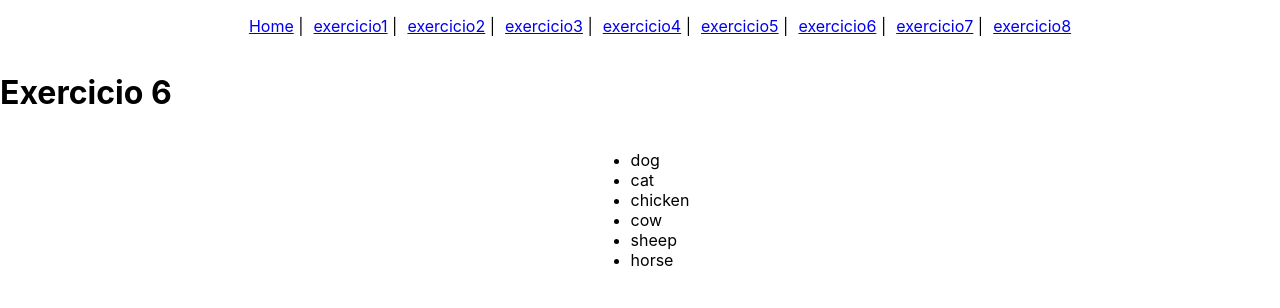
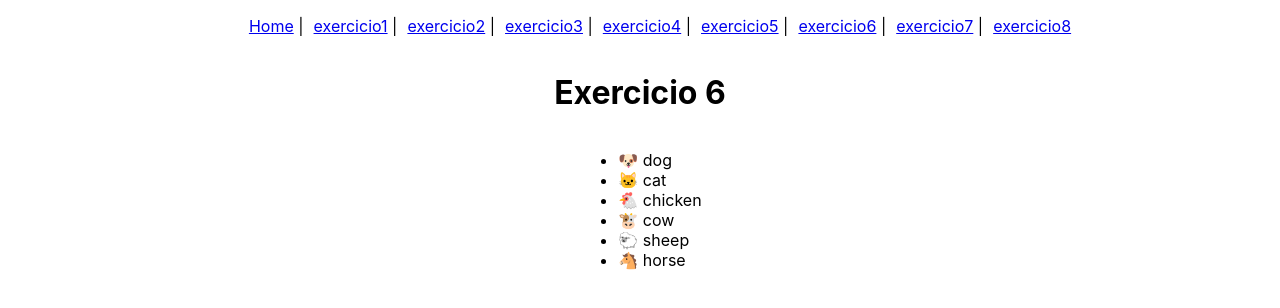
Before and after one commit to andradeviniicius/reactExercises, a React (Vite) app: page /exercicio6 in a window 1280 px wide. Shown: the top 308 px of the page. Built offline with nearby package versions, Linux system fonts and the light colour scheme.

Commit message:
1° solution for emojis

```diff
--- a/src/components/exercicio6/AnimalList.jsx
+++ b/src/components/exercicio6/AnimalList.jsx
@@ -1,5 +1,10 @@
 export default function AnimalList(props) {
-    const arr = props.list
-  const animalList = arr.map((a) => <li>{a}</li>);
-  return <ul>{animalList}</ul>;
+  const arr = props.list;
+  const animalList = arr.map((a,index) => <li key={index}>{a}</li>);
+  console.log(animalList);
+  return (
+    <>
+      <ul>{animalList}</ul>
+    </>
+  );
 }
--- a/src/components/exercicio6/index.jsx
+++ b/src/components/exercicio6/index.jsx
@@ -2,11 +2,42 @@ import { useState } from "react";
 import AnimalList from './AnimalList'
 
 function Exercicio6() {
+
+  function arrayConstructor(item,index){
+    this.name = item
+    this.key = index
+  }
+
   const animals = ["dog", "cat", "chicken", "cow", "sheep", "horse"];
+  const newAnimals = animals.map((elem,)=>{
+    switch (elem) {
+      case 'dog':
+        return `🐶 ${elem} `
+        break;
+      case 'cat':
+        return `🐱 ${elem} `
+        break;
+      case 'chicken':
+        return `🐔 ${elem} `
+        break;
+      case 'horse':
+        return `🐴 ${elem} `
+        break;
+      case 'cow':
+        return `🐮 ${elem} `
+        break;
+      case 'sheep':
+        return `🐑 ${elem} `
+        break;
 
+      default:
+        return elem
+        break;
+    }
+  })
   return (
     <>
-	<h1>Exercicio 6</h1>
+	<h1 className="title">Exercicio 6</h1>
       <div
         style={{
           display: "flex",
@@ -17,7 +48,7 @@ function Exercicio6() {
           height: "100%",
         }}
       >
-		  <AnimalList list={animals}></AnimalList>
+		  <AnimalList list={newAnimals}></AnimalList>
 
 	  </div>
     </>
```
